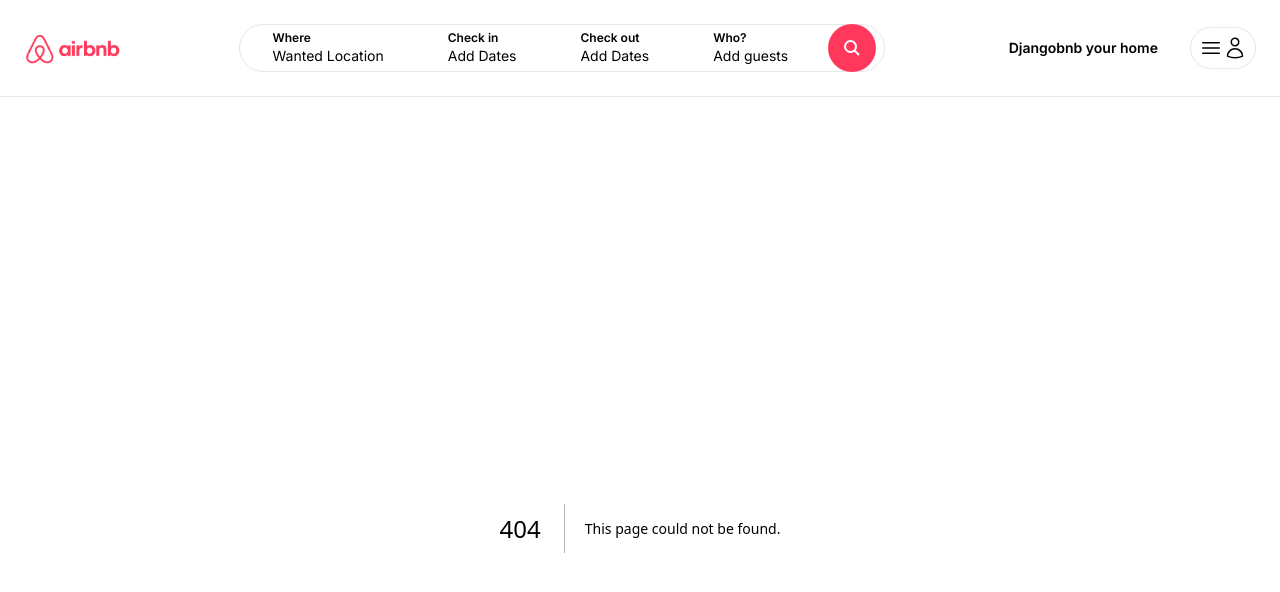
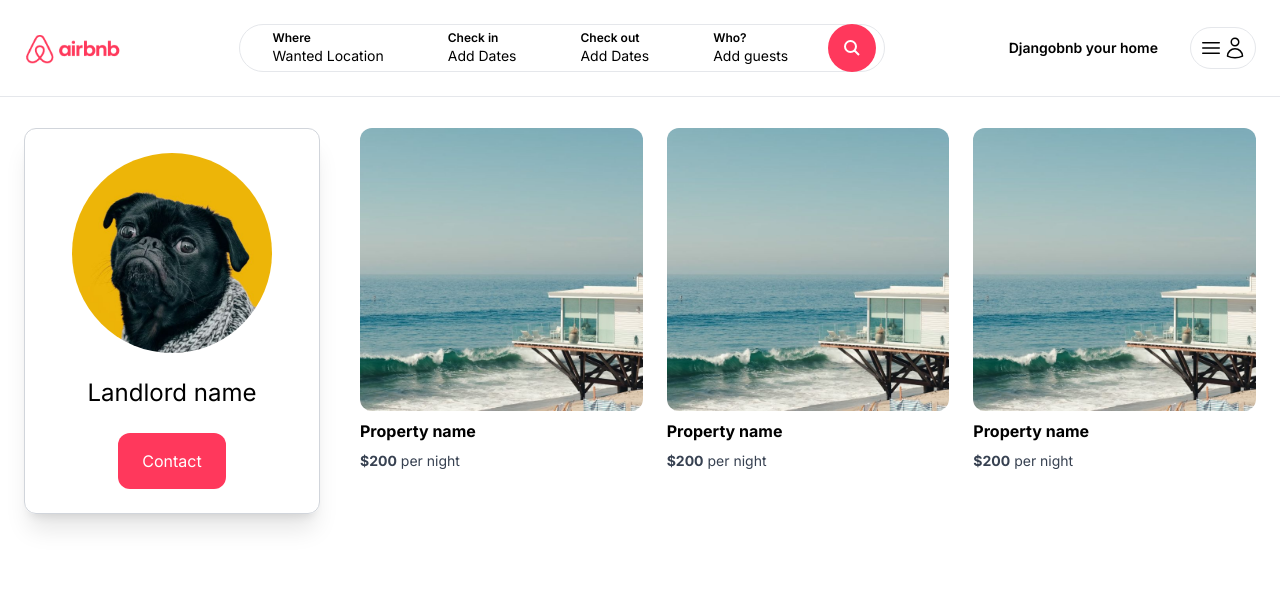
Before and after one commit to AdityaSahu786/AirBnb_Clone, a Next.js app: page /landlords/1 in a window 1280 px wide. Before the commit this address had no page. Shown: the top 592 px of the page. Built offline with nearby package versions, Linux system fonts and the light colour scheme.

Commit message:
Added Landlord page (Static)

```diff
--- /dev/null
+++ b/app/components/ContactButton.tsx
@@ -0,0 +1,9 @@
+const ContactButton = () => {
+    return (
+        <div className="mt-6 py-4 px-6 cursor-pointer bg-airbnb text-white rounded-xl hover:bg-airbnb-Dark transition ">
+              Contact
+        </div>
+    )
+}
+
+export default ContactButton;
--- /dev/null
+++ b/app/landlords/[id]/page.tsx
@@ -0,0 +1,36 @@
+import Image from "next/image";
+import ContactButton from "@/app/components/ContactButton";
+import PropertyList from "@/app/components/properties/PropertyList";
+
+const LandlordDetailPage = () => {
+    return (
+        <main className="max-w-[1500px] mx-auto px-6 pb-6">
+
+          <div className="grid grid-cols-1 md:grid-cols-4 gap-4">
+            <aside className="col-span-1 mb-4">
+                <div className="flex flex-col items-center p-6 rounded-xl border border-gray-300 shadow-xl">
+                     <Image
+                        src='/profile_pic_1.jpg'
+                        width={200}
+                        height={200}
+                        alt='Landlord name'
+                        className="rounded-full"
+                        />
+
+                        <h1 className="mt-6 text-2xl">Landlord name</h1>
+
+                         <ContactButton />
+                 </div>
+            </aside>
+
+            <div className="col-span-1 md:col-span-3 pl-0 md:pl-6">
+                <div className="grid grid-cols-1 md:grid-cols-3  gap-6 ">
+                <PropertyList/>
+                </div>
+            </div>
+          </div>
+        </main>
+    )
+}
+
+export default LandlordDetailPage;
```
